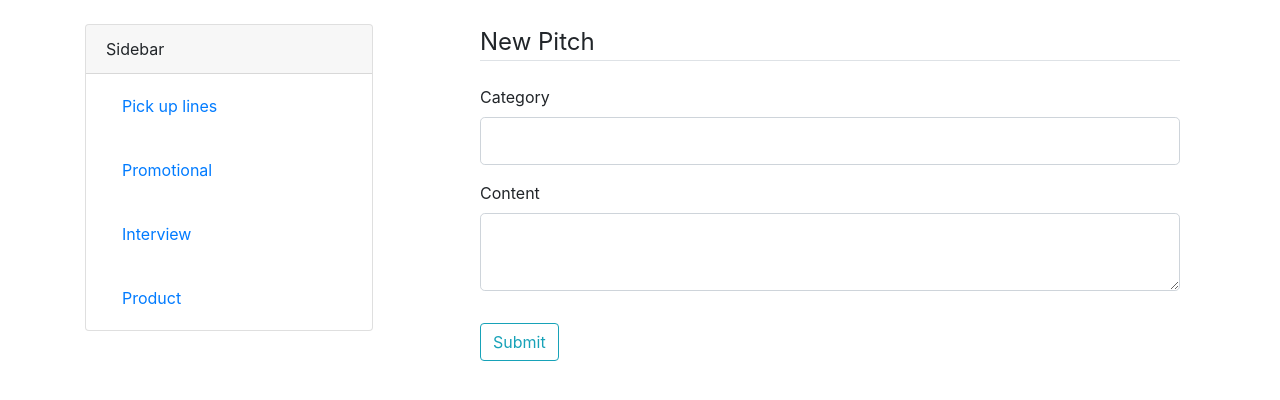
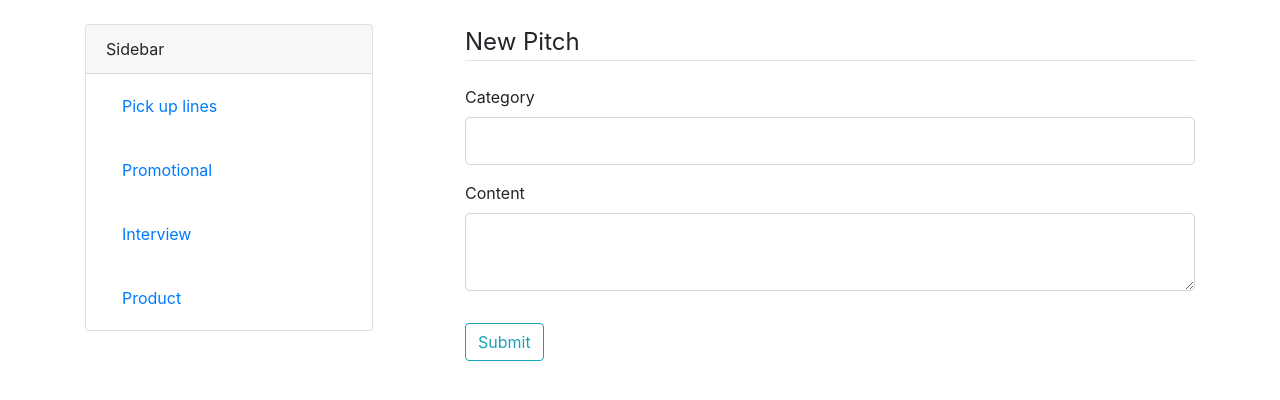
Before and after one commit to kelvinkyalo/pitcch, a Flask app: template pitches/templates/create_pitch.html in a window 1280 px wide. Shown: the part 56-456 px from the top of the page. Run offline with Flask 2, Linux system fonts and the light colour scheme; the template is opened without the code that fills it: most values are stand-ins (such as "Sample title", 1, 10 or a date in 2020); form fields are guessed from the names that the template uses; parts of the project's set-up code (start-up, migrations or seed data) failed here and were passed over; some libraries are stand-ins or nearby versions.

Commit message:
Editing the page

```diff
--- a/pitches/templates/create_pitch.html
+++ b/pitches/templates/create_pitch.html
@@ -1,6 +1,6 @@
 {% extends 'layout.html' %}
 {% block content %}
-<div class="container">
+<div class="content-section">
     <form method="POST" action="">
         {{ form.hidden_tag() }}
         <fieldset class="form-group">
```
